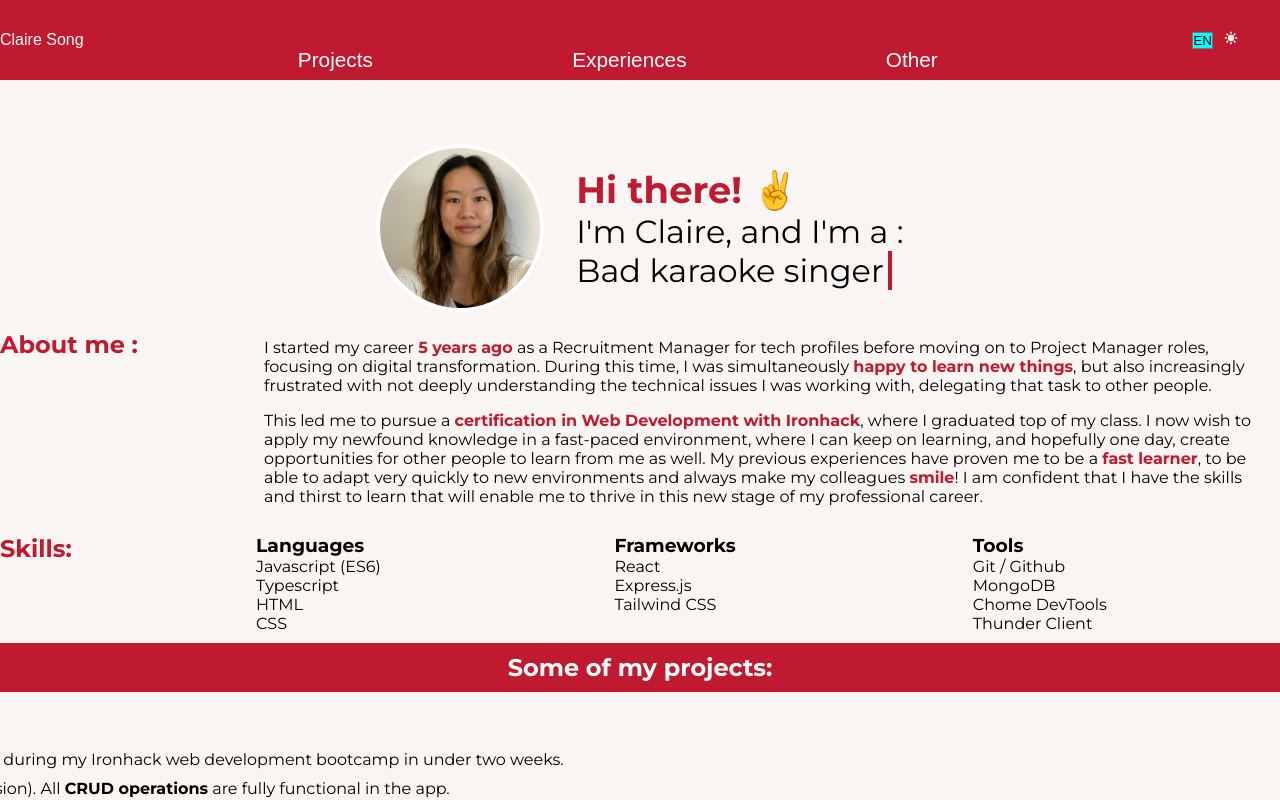
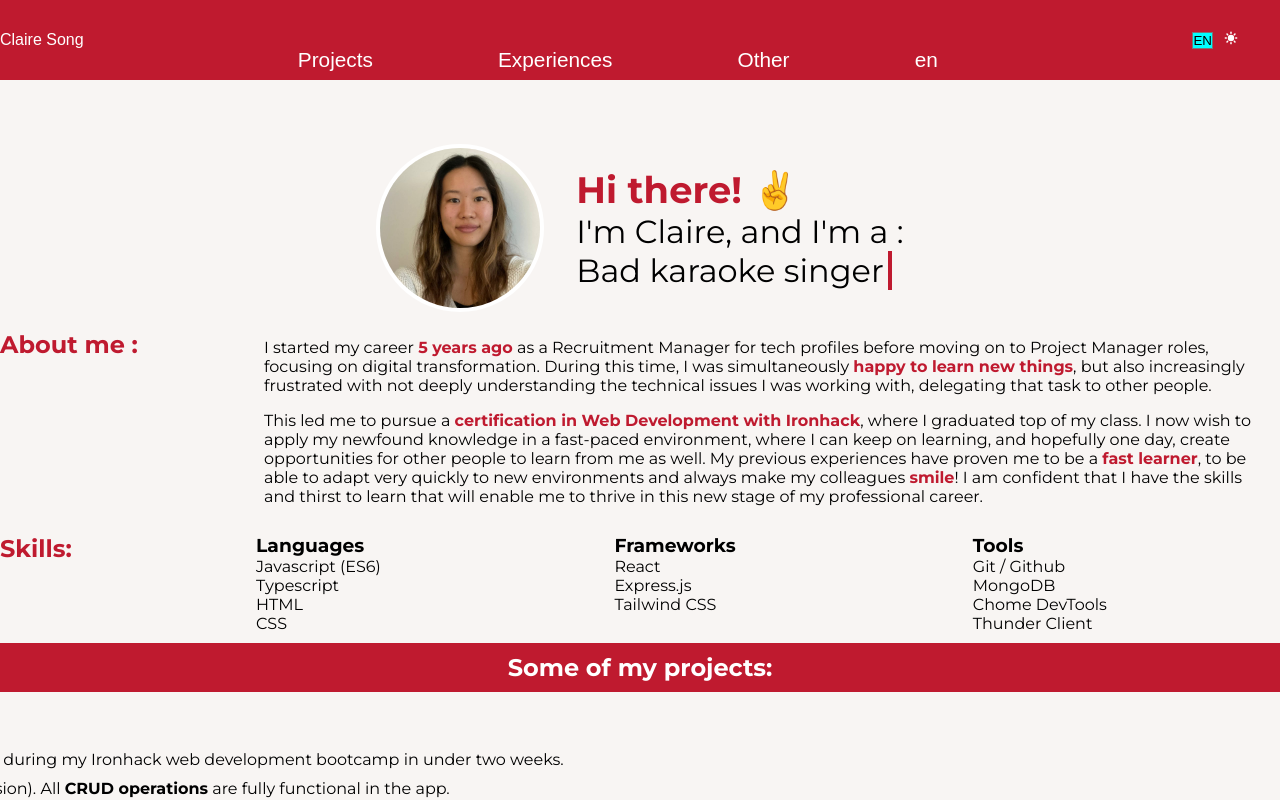
Before and after one commit to claire2d2/portfolio, a React (Vite) app: page / in a window 1280 px wide. Shown: the top 800 px of the page. Built offline with nearby package versions, Linux system fonts and the light colour scheme; a web font is replaced by a local one.

Commit message:
context for language

```diff
--- a/src/context/SettingsContextWrapper.tsx
+++ b/src/context/SettingsContextWrapper.tsx
@@ -3,17 +3,23 @@ import { createContext, useState, ReactNode } from "react";
 type SettingsContextProps = {
   darkMode: boolean;
   setDarkMode: React.Dispatch<React.SetStateAction<boolean>>;
+  language: string;
+  setLanguage: React.Dispatch<React.SetStateAction<string>>;
 };
 
 export const SettingsContext = createContext<SettingsContextProps | null>(null);
 
 function SettingsContextWrapper({ children }: { children: ReactNode }) {
   const [darkMode, setDarkMode] = useState(true);
+
+  const [language, setLanguage] = useState("en");
   return (
     <SettingsContext.Provider
       value={{
         darkMode,
         setDarkMode,
+        language,
+        setLanguage,
       }}
     >
       {children}
--- a/src/layout/Navbar/Navbar.tsx
+++ b/src/layout/Navbar/Navbar.tsx
@@ -8,7 +8,7 @@ import useScrollListener from "../../context/useScrollListener";
 import { HiMoon, HiSun } from "react-icons/hi";
 
 const Navbar = () => {
-  const { darkMode, setDarkMode } = useSettings();
+  const { darkMode, setDarkMode, language, setLanguage } = useSettings();
   const [navClassList, setNavClassList] = useState<string[]>([]);
   const scroll = useScrollListener();
   const [currLocation, setCurrLocation] = useState<string>("");
@@ -77,6 +77,11 @@ const Navbar = () => {
     toggleTheme();
   }, []);
 
+  // handle language change
+  function changeLanguage(lang: string) {
+    setLanguage(lang);
+  }
+
   //TODO make navbar appear and disappear en fonction du scroll
   return (
     <nav className={navClassList.join(" ")}>
@@ -96,13 +101,18 @@ const Navbar = () => {
           <li className={currLocation === "other" ? "featured" : ""}>
             <button onClick={() => changeLocation("other")}>Other</button>
           </li>
+          <li>{language}</li>
         </ul>
       </div>
       <div className="settings">
         <div>
-          <select name="language" id="language">
-            <option value="lang-en">EN</option>
-            <option value="lang-fr">FR</option>
+          <select
+            name="language"
+            id="language"
+            onChange={(e) => changeLanguage(e.target.value)}
+          >
+            <option value="en">EN</option>
+            <option value="fr">FR</option>
           </select>
         </div>
         <button onClick={handleDarkMode}>
```
